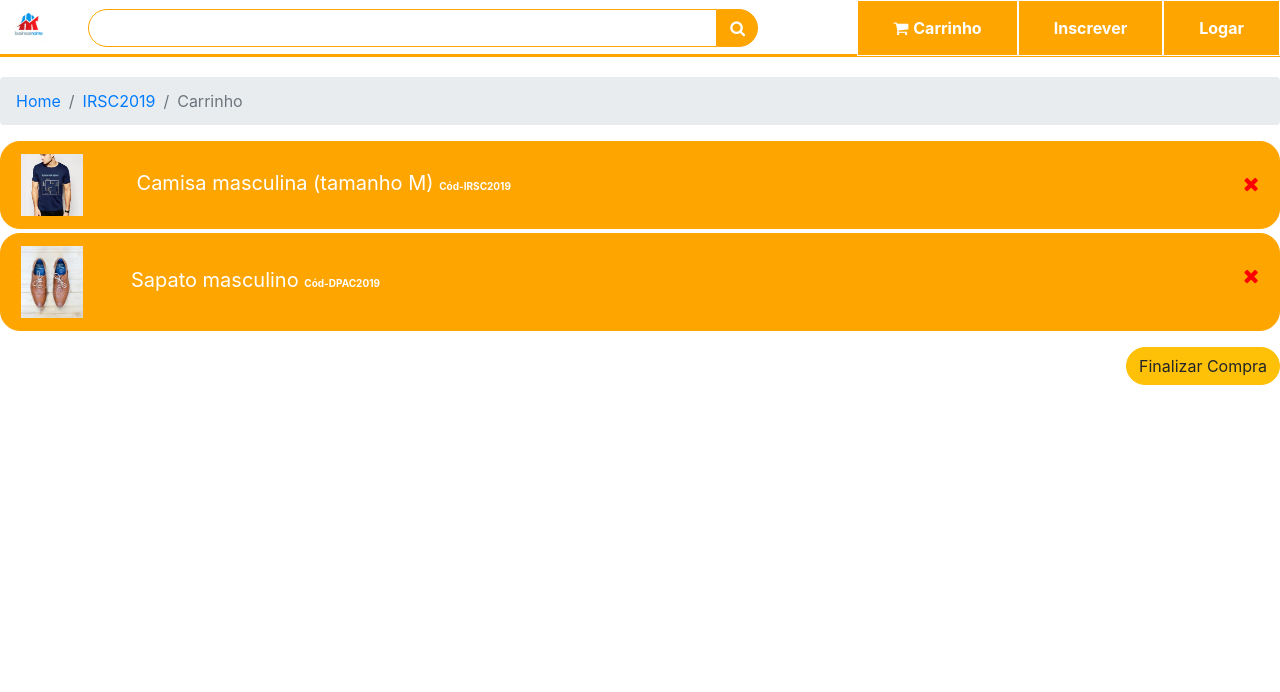
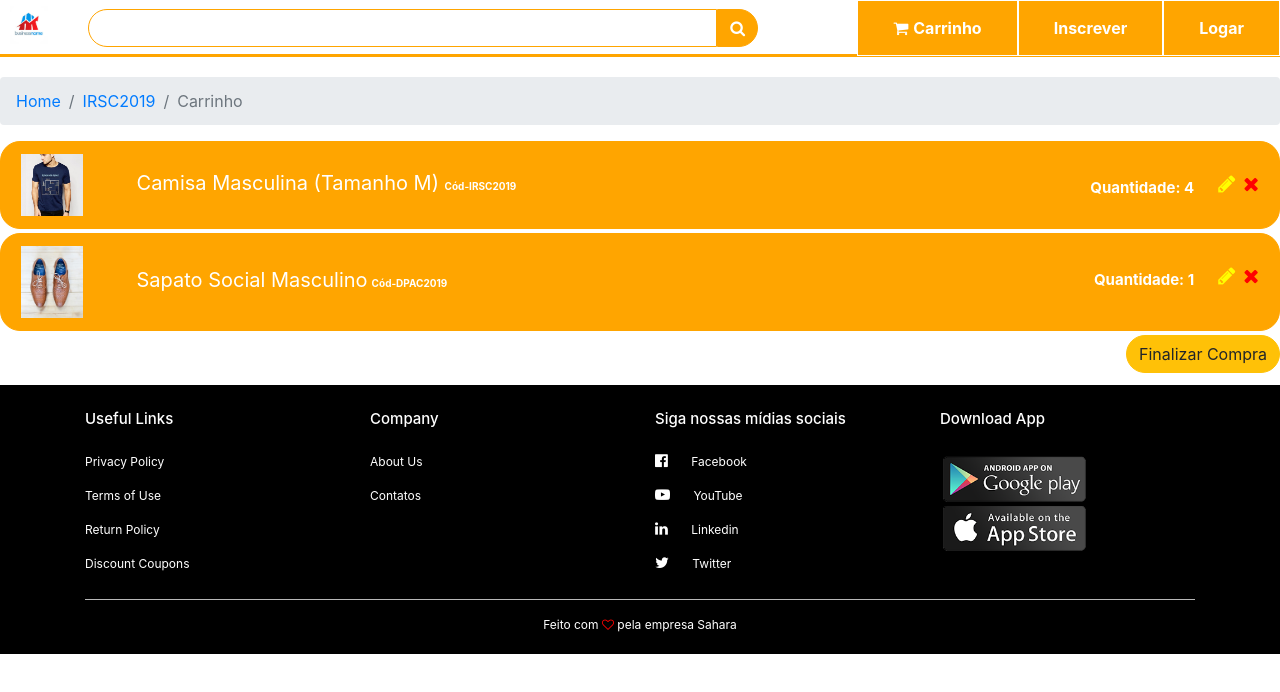
Before and after one commit to luisFelipeFreitas/DesenvolvimentoWeb, a plain HTML site: page views/cart.html in a window 1280 px wide. Drawn offline with nearby package versions, Linux system fonts and the light colour scheme.

Commit message:
Versão final das páginas(1)

```diff
--- a/Assets/CSS/style.css
+++ b/Assets/CSS/style.css
@@ -23,7 +23,7 @@ body {
     margin: 5px 10px;
 }
 
-.form-control {
+.search-box  .form-control {
     margin-top: 9px;
     margin-left: 30px;
     border: 1px solid orange !important;
@@ -49,6 +49,8 @@ body {
     display: inline-flex;
     width: 60%;
 }
+
+
 
 .fa-search {
     color: #fff;
@@ -475,7 +477,7 @@ body {
     border-top-right-radius: 20px !important;
     border-bottom-right-radius: 20px !important;
     color:white;
-    display:flex;
+    display:inline;
     font-size:20px;
 
 }
@@ -485,7 +487,15 @@ body {
     width:5%;
 }
 .font-cod{
+    display:inline;
     font-size: 10px;
+}
+.prod-quantity{
+    font-size:10px;
+    float:right;
+    color:#fff;
+    margin-right:200px;
+    margin-top:20px;
 }
 
 #cancel-purchase{
@@ -493,6 +503,18 @@ body {
     color:red !important;
     float:right;
     cursor: pointer;
+
+}
+#edit-purchase{
+    margin-top:20px;
+    color:yellow !important;
+    float: right;
+    cursor: pointer;
+}
+.qtd-prod{
+    font-size:15px;
+    float:right;
+    margin-top:23px;
 
 }
 .botao-comprar{
@@ -507,3 +529,11 @@ body {
 .botao-comprar:hover{
     background:#f9812A;
 }
+.modal-body .form-group .form-control{
+    border: 1px solid orange !important;
+    border-top-left-radius: 20px !important;
+    border-bottom-left-radius: 20px !important;
+    border-top-right-radius: 20px !important;
+    border-bottom-right-radius: 20px !important;
+    box-shadow: 1px !important;
+}
--- a/views/cart.html
+++ b/views/cart.html
@@ -42,23 +42,62 @@
         </nav>
         <div class="m-md-12">
             <ul class="list-group">
-                <li class="list-group-item list mb-1"><img src="../Assets/Pics/pic-1.jpg"
-                        class="mr-5">
+                <li class="list-group-item list mb-1"><img src="../Assets/Pics/pic-1.jpg" class="mr-5">
                     <span>Camisa
-                        masculina
-                        (tamanho M) <b class="font-cod">Cód-IRSC2019</b></span><i class="fa fa-times"
-                        id="cancel-purchase"></i></li>
+                        Masculina
+                        (Tamanho M) <b class="font-cod">Cód-IRSC2019</b> </span>
+                    <i class="fa fa-times" id="cancel-purchase"></i>
+                    <i class="fa fa-pencil mr-2" id="edit-purchase"></i>
+                    <b class="qtd-prod mr-4">Quantidade:   4</b>
+                </li>
             </ul>
             <ul class="list-group">
-                <li class="list-group-item list mb-3"><img src="../Assets/Pics/product3.jpg" class="mr-5"><span>Sapato
-                        masculino
-                        <b class="font-cod">Cód-DPAC2019</b></span><i class="fa fa-times" id="cancel-purchase"></i></li>
+                <li class="list-group-item list mb-1"><img src="../Assets/Pics/product3.jpg" class="mr-5">
+                    <span>Sapato Social Masculino<b class="font-cod ml-1">Cód-DPAC2019</b> </span>
+                    <i class="fa fa-times" id="cancel-purchase"></i>
+                    <i class="fa fa-pencil mr-2" id="edit-purchase"></i>
+                    <b class="qtd-prod mr-4">Quantidade:   1</b>
+                </li>
             </ul>
         </div>
         <div>
             <button type="button" class="btn btn-warning botao-comprar">Finalizar Compra</button>
         </div>
 
+        <section class="footer">
+            <div class="container tex-center">
+                <div class="row">
+                    <div class="col-md-3">
+                        <h1>Useful Links</h1>
+                        <p>Privacy Policy</p>
+                        <p>Terms of Use</p>
+                        <p>Return Policy</p>
+                        <p>Discount Coupons</p>
+                    </div>
+
+                    <div class="col-md-3">
+                        <h1>Company</h1>
+                        <p>About Us</p>
+                        <p>Contatos</p>
+                    </div>
+                    <div class="col-md-3">
+                        <h1>Siga nossas mídias sociais</h1>
+                        <p><i class="fa fa-facebook-official"></i> Facebook</p>
+                        <p><i class="fa fa-youtube-play"></i> YouTube</p>
+                        <p><i class="fa fa-linkedin"></i> Linkedin</p>
+                        <p><i class="fa fa-twitter"></i> Twitter</p>
+                    </div>
+                    <div class="col-md-3 footer-image">
+                        <h1>Download App</h1>
+                        <img src="../Assets/Pics/app-logo.png">
+                    </div>
+                </div>
+                <hr>
+                <p class="copyright">Feito com <i class="fa fa-heart-o"></i> pela empresa Sahara</p>
+            </div>
+        </section>
+
+
 
     </body>
 
```
Also changed, not shown: views/categories.html (+34 -0 lines), views/index.html (+41 -2 lines).
